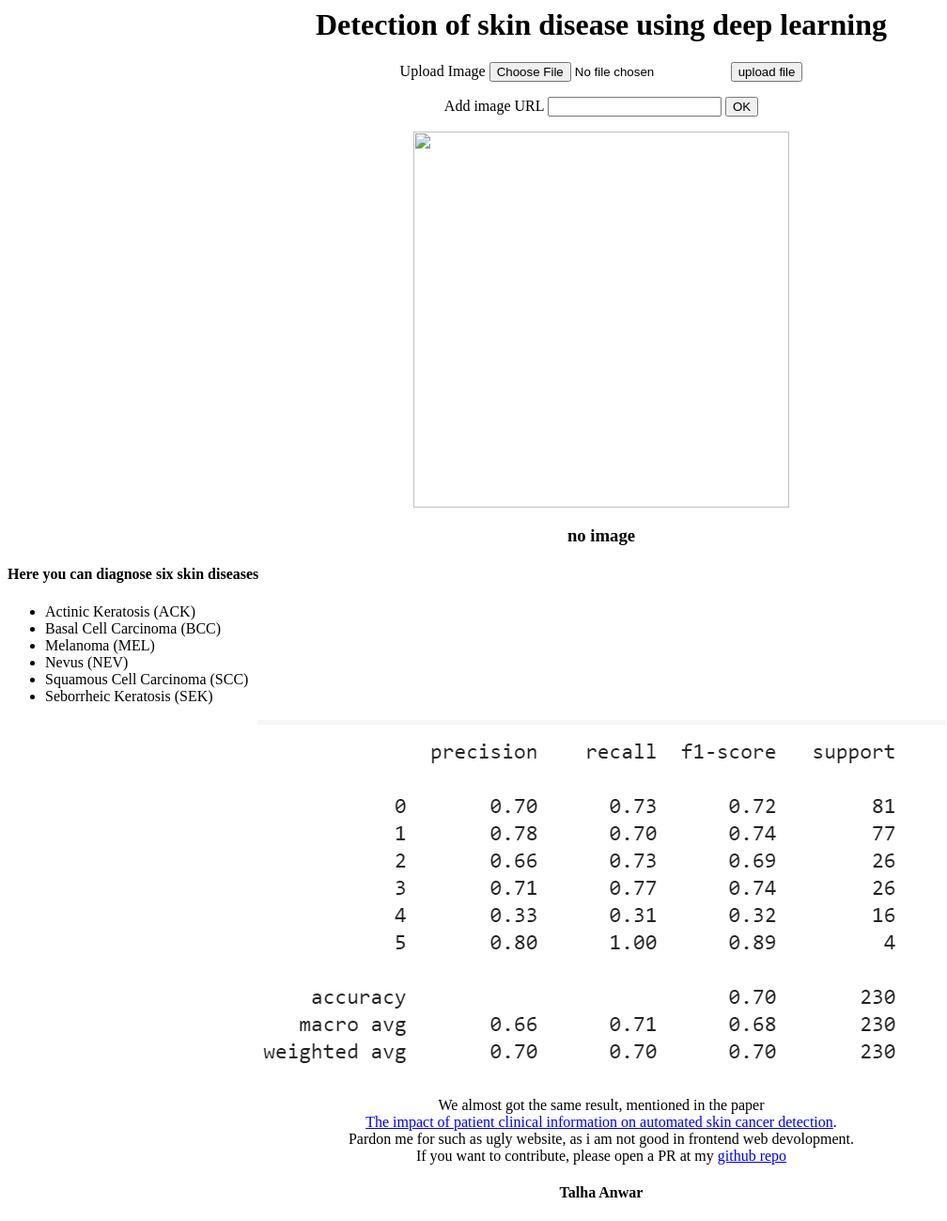
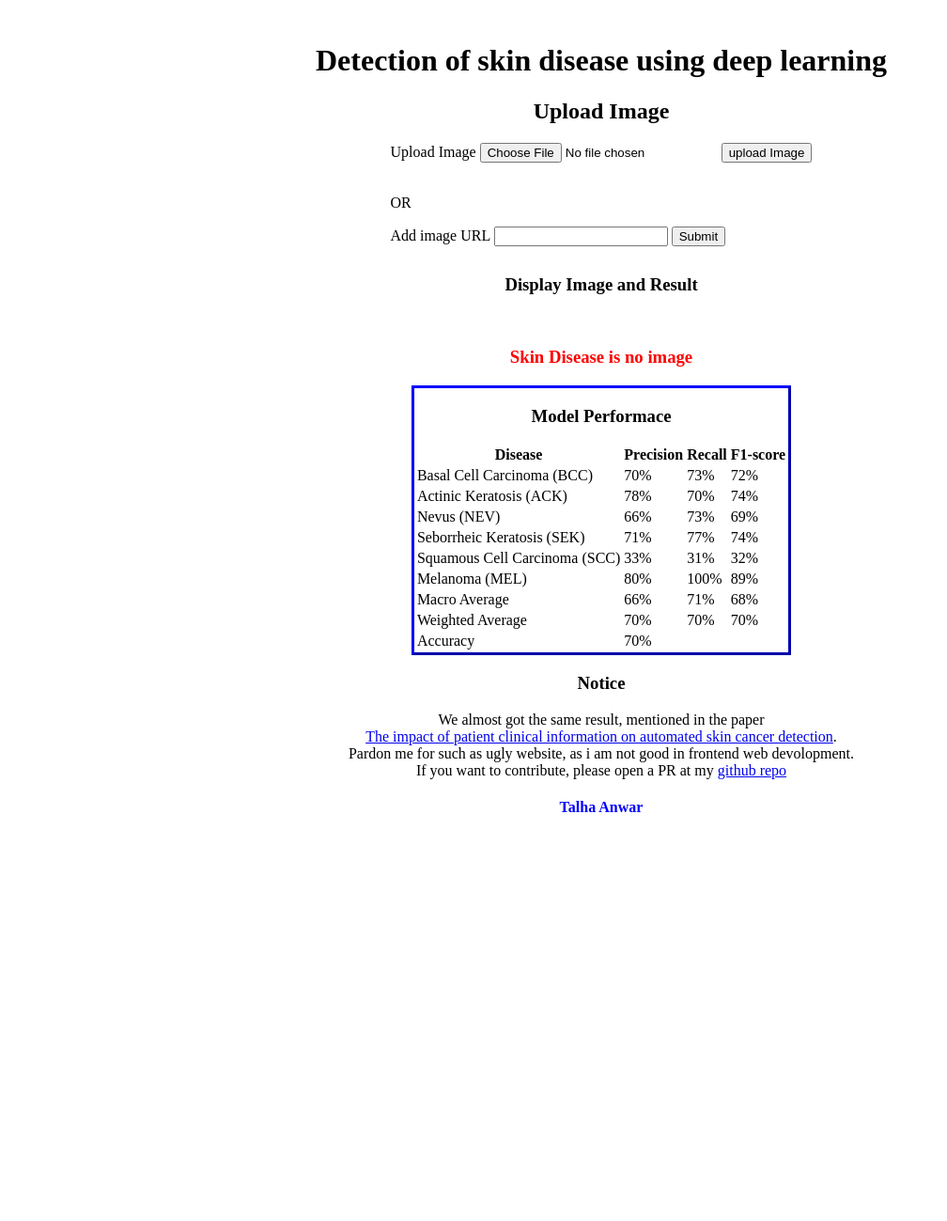
Before and after one commit to talhaanwarch/skin_lesion_diagnosis_app, a Django app: page / in a window 1280 px wide. Shown: the whole page at 94% size, without its empty margins (0-1008 px from the left). After the commit the page ends 864 px from the top, so only its background shows below. Run offline with Django 3.2, Linux system fonts and the light colour scheme; data comes from the database, SQL or seed files in the repository; both versions use the stored data as it was after the commit.

Commit message:
front end style

```diff
--- a/main_app/settings.py
+++ b/main_app/settings.py
@@ -121,3 +121,5 @@
 
 STATIC_URL = '/static/'
 STATIC_ROOT = os.path.join(BASE_DIR, 'static')
+
+#STATICFILES_DIRS = [os.path.join(BASE_DIR, 'static/'),]
--- /dev/null
+++ b/sub_app/static/style.css
@@ -0,0 +1,38 @@
+html{
+	margin: 25px 50px 75px 50px;
+
+}
+
+
+
+
+
+
+h4{
+	color:blue;
+}
+
+.upload-form-style{
+	font:24;
+
+}
+.labels{
+	text-align: center;
+	border:6px;
+}
+
+.divtable{
+
+	border: 3px outset blue;
+	width: fit-content;
+	margin-left: auto;
+  	margin-right: auto;
+
+}
+
+.divform{
+	width: fit-content;
+	margin-left: auto;
+	margin-right: auto;
+	margin-bottom: 30px;
+}
--- a/sub_app/templates/home.html
+++ b/sub_app/templates/home.html
@@ -1,47 +1,116 @@
+<!DOCTYPE html>
+<html>
+<head>
+	<title>Skin Disease Classification</title>
+	{% load static %}
+	<link rel="stylesheet" type="text/css" href="{% static 'style.css' %}">
+</head>
+<body>
+
 <center><h1>Detection of skin disease using deep learning</h1></center>
+
+<div class='divform'>
+	<center><h2>Upload Image</h2></center>
+
+
+<form class="upload-form-style" action='upload' method="post" enctype="multipart/form-data">
+	<label> Upload Image</label>
+	{% csrf_token %}
+	<input type="file" name="image">
+	<input type="submit" value="upload Image">
+</form>
+<br>
+<p>OR</p>
+<form class="url-form-style" action='upoadbyURL' method="POST">
+	<label> Add image URL</label>
+    {% csrf_token %}
+    <input  type="url" name="imgurls" >
+    <input type="submit" value="Submit">
+</form>
+</div>
 
 
 <center>
-<form action='upload' method="post" enctype="multipart/form-data">
-	<label> Upload Image</label>
-	{% csrf_token %}
-	<input type="file" name="image">
-	<input type="submit" value="upload file">
-</form>
-
-
-<form action='upoadbyURL' method="POST">
-	<label> Add image URL</label>
-    {% csrf_token %}
-    <input  type="url" name="imgurls" >
-    <input type="submit" value="OK">
-</form>
+	<h3><center> Display Image and Result </center></h3>
+<img src="{{url}}" ,width="500" height="400">
 </center>
 
 
 <center>
-<img src="{{url}}" ,width="500" height="400">
+	<h3 style='color:red;'> Skin Disease is {{ pred }}</h3>
 </center>
 
-<center>
-	<h3>{{ pred }}</h3>
-</center>
-
-<h4>Here you can diagnose six skin diseases	</h4>
-<ul>
-	<li>Actinic Keratosis (ACK)	</li>
-	<li>Basal Cell Carcinoma (BCC)	</li>
-	<li>Melanoma (MEL)	</li>
-	<li>Nevus (NEV)	</li>
-	<li>Squamous Cell Carcinoma (SCC)	</li>
-	<li>Seborrheic Keratosis (SEK)	</li>
-</ul>
-
-<center><img src="result.png" alt="result"></center>
-
+<div class="divtable">
+<h3> <center>Model Performace </center></h3>
+<table>
+<thead>
+  <tr>
+    <th>Disease</th>
+    <th>Precision</th>
+    <th>Recall</th>
+    <th>F1-score</th>
+  </tr>
+</thead>
+<tbody>
+  <tr>
+    <td>Basal Cell Carcinoma (BCC)</td>
+    <td>70%</td>
+    <td>73%</td>
+    <td>72%</td>
+  </tr>
+  <tr>
+    <td>Actinic Keratosis (ACK)</td>
+    <td>78%</td>
+    <td>70%</td>
+    <td>74%</td>
+  </tr>
+  <tr>
+    <td>Nevus (NEV)</td>
+    <td>66%</td>
+    <td>73%</td>
+    <td>69%</td>
+  </tr>
+  <tr>
+    <td>Seborrheic Keratosis (SEK)</td>
+    <td>71%</td>
+    <td>77%</td>
+    <td>74%</td>
+  </tr>
+  <tr>
+    <td>Squamous Cell Carcinoma (SCC)</td>
+    <td>33%</td>
+    <td>31%</td>
+    <td>32%</td>
+  </tr>
+  <tr>
+    <td>Melanoma (MEL)</td>
+    <td>80%</td>
+    <td>100%</td>
+    <td>89%</td>
+  </tr>
+  <tr>
+    <td>Macro Average</td>
+    <td>66%</td>
+    <td>71%</td>
+    <td>68%</td>
+  </tr>
+  <tr>
+    <td>Weighted Average</td>
+    <td>70%</td>
+    <td>70%</td>
+    <td>70%</td>
+  </tr>
+  <tr>
+    <td>Accuracy</td>
+    <td colspan="3">70%</td>
+  </tr>
+</tbody>
+</table>
+</div>
 
 
 <center>
+	<h3> Notice</h3>
 <p>We almost got the same result, mentioned in the paper <br>
 <a href="https://www.sciencedirect.com/science/article/pii/S0010482519304019?via%3Dihub">The impact of patient clinical information on automated skin cancer detection</a>.<br>
 Pardon me for such as ugly website, as i am not good in frontend web devolopment. <br>
@@ -50,3 +119,5 @@
  </center>
  <center>
  <h4> Talha Anwar</h4></center>
+</body>
+</html>
```
Also changed, not shown: db.sqlite3, sub_app/static/result.png (renamed from sub_app/templates/result.png).
